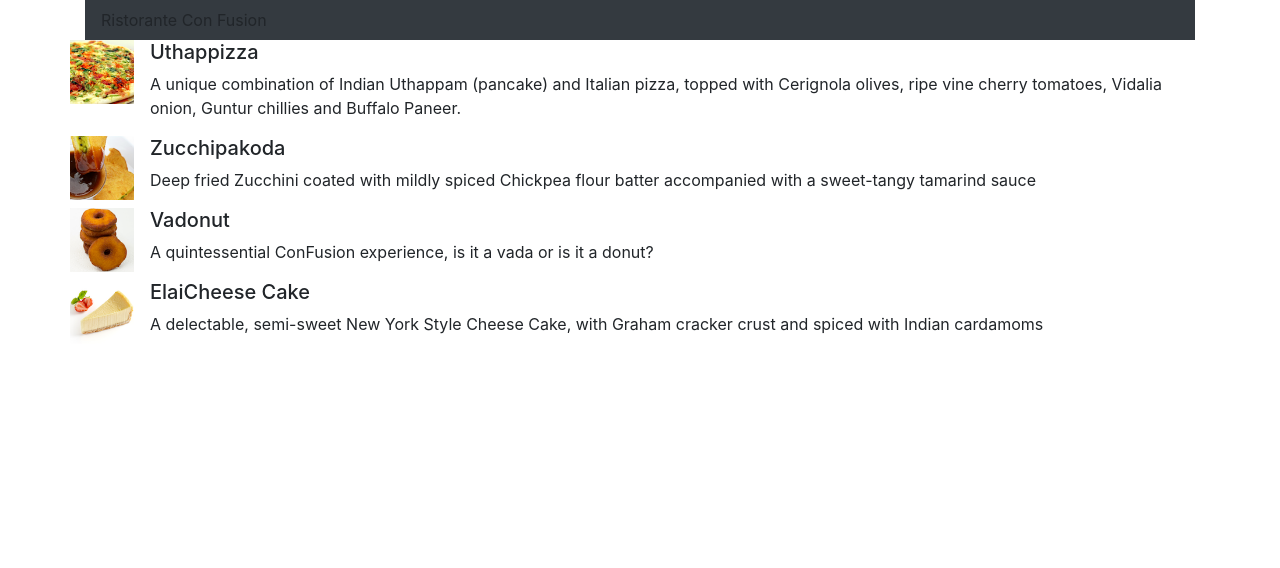
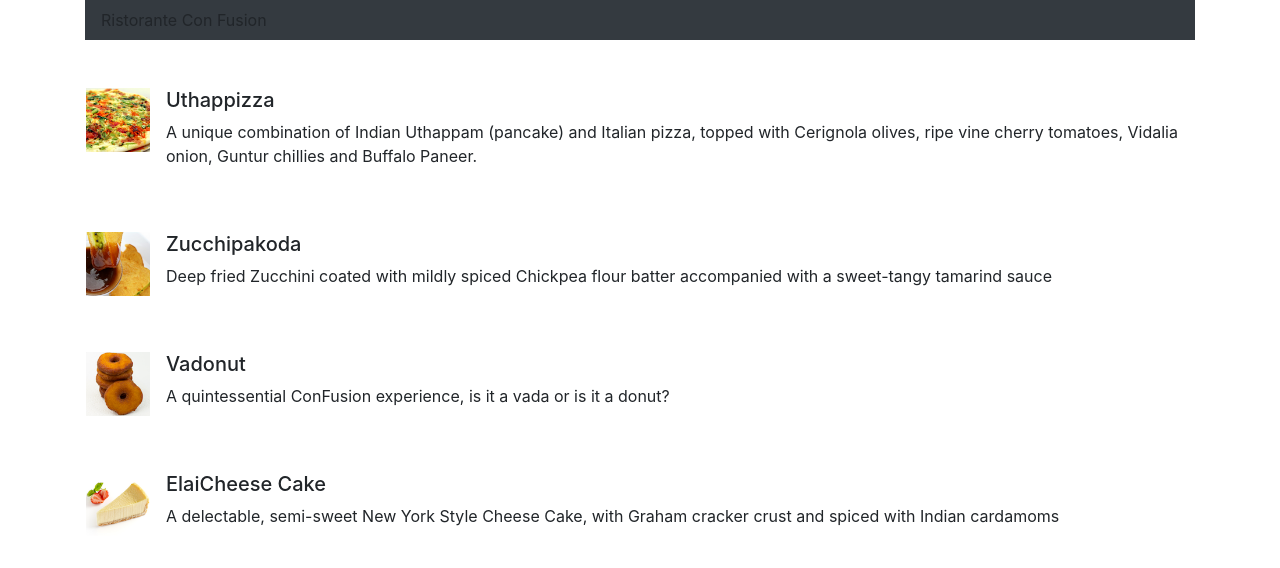
Before and after one commit to Rithick0907/ReactConfusion, a React (Create React App) app: page / in a window 1280 px wide. Shown: the top 568 px of the page. Built offline with nearby package versions, Linux system fonts and the light colour scheme.

Commit message:
Initial Components Update

```diff
--- a/src/component/Menu.js
+++ b/src/component/Menu.js
@@ -57,12 +57,12 @@ class Menu extends Component {
             <img
               width={64}
               height={64}
-              className="mr-3"
+              className="ml-3 mr-3 mt-5"
               src={dish.image}
               alt="Generic placeholder"
             ></img>
             <Media.Body>
-              <h5>{dish.name}</h5>
+              <h5 className="mt-5">{dish.name}</h5>
               <p>{dish.description}</p>
             </Media.Body>
           </Media>
```
